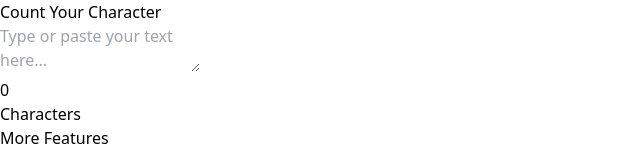
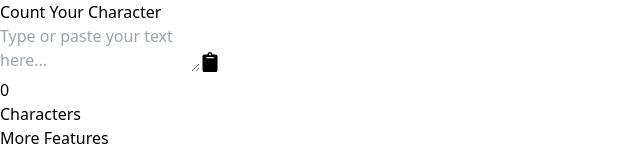
Before and after one commit to ifalfahri/count-your-character, a React (Vite) app: page / in a window 1280 px wide. Shown: the top 151 px of the page, without its empty margins (0-640 px from the left). Built offline with nearby package versions, Linux system fonts and the light colour scheme.

Commit message:
feat: add clipboard copy button to CharacterCounter component

```diff
--- a/src/App.jsx
+++ b/src/App.jsx
@@ -1,5 +1,5 @@
-import React, { useEffect, useState } from "react";
-import { FaChevronDown, FaChevronUp, FaGithub } from "react-icons/fa";
+import { useEffect, useState } from "react";
+import { FaChevronDown, FaChevronUp, FaGithub, FaClipboard } from "react-icons/fa";
 
 export default function CharacterCounter() {
   const [text, setText] = useState("");
@@ -46,11 +46,15 @@ export default function CharacterCounter() {
         </h1>
         <div className="relative mb-4 sm:mb-8">
           <textarea
-            className="w-full h-40 sm:h-64 px-4 py-3 text-lg sm:text-xl text-black bg-blue-200 border-4 border-black rounded-none resize-none focus:outline-none focus:ring-4 focus:ring-blue-500 transition duration-200"
+            className="w-full h-40 sm:h-64 px-4 py-3 pr-12 text-lg sm:text-xl text-black bg-blue-200 border-4 border-black rounded-none resize-none focus:outline-none focus:ring-4 focus:ring-blue-500 transition duration-200"
             placeholder="Type or paste your text here..."
             value={text}
             onChange={handleTextChange}
           ></textarea>
+          <button
+            onClick={copyToClipboard}
+            className="absolute top-3 right-4 bg-white text-black p-2 border-4 border-black transition duration-200 hover:translate-x-[4px] hover:translate-y-[4px] hover:shadow-none shadow-[4px_4px_0_0_rgba(0,0,0,1)]"
+          ><FaClipboard size={20} /></button>
         </div>
         <div
           className={`grid ${
```
